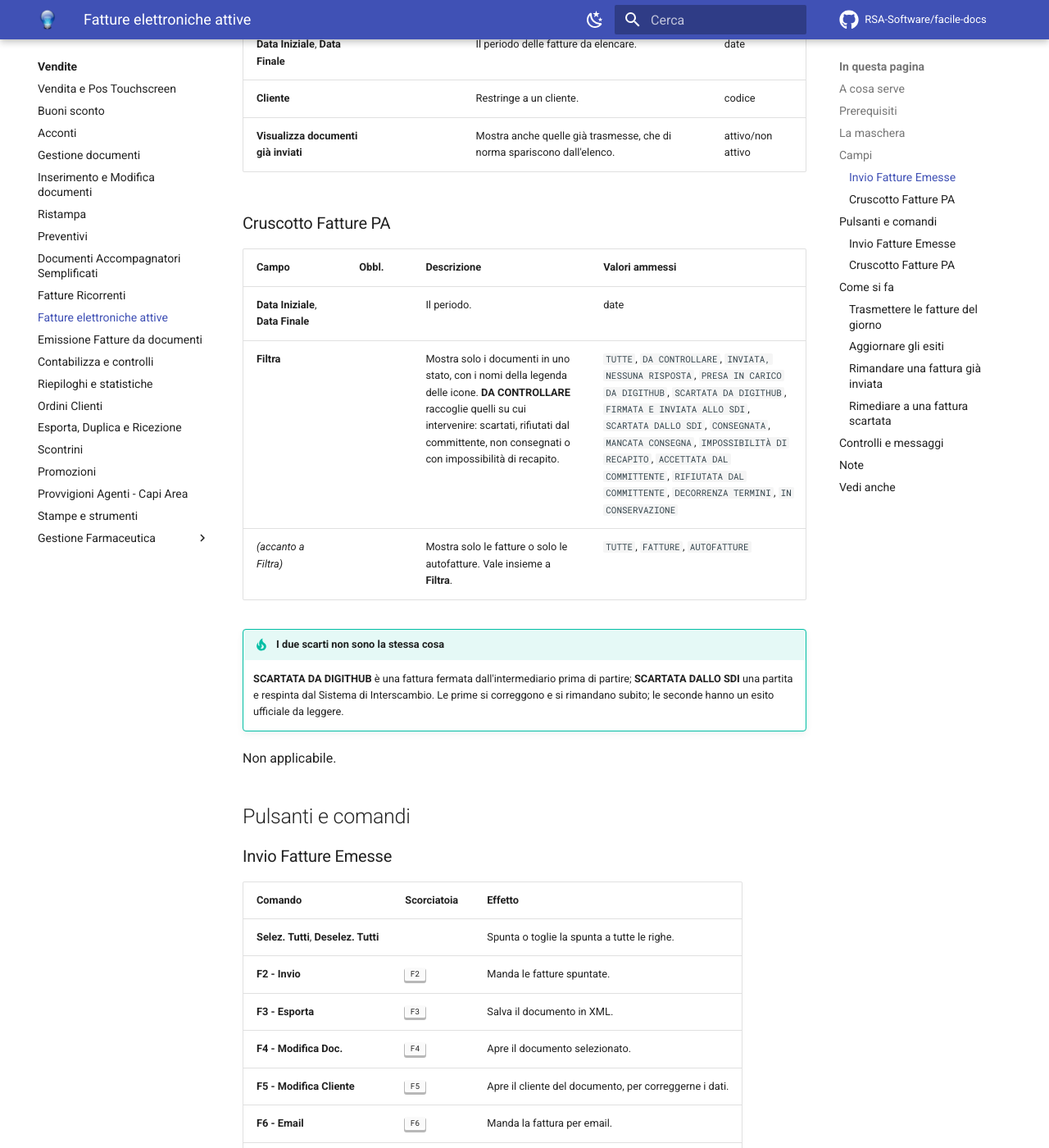
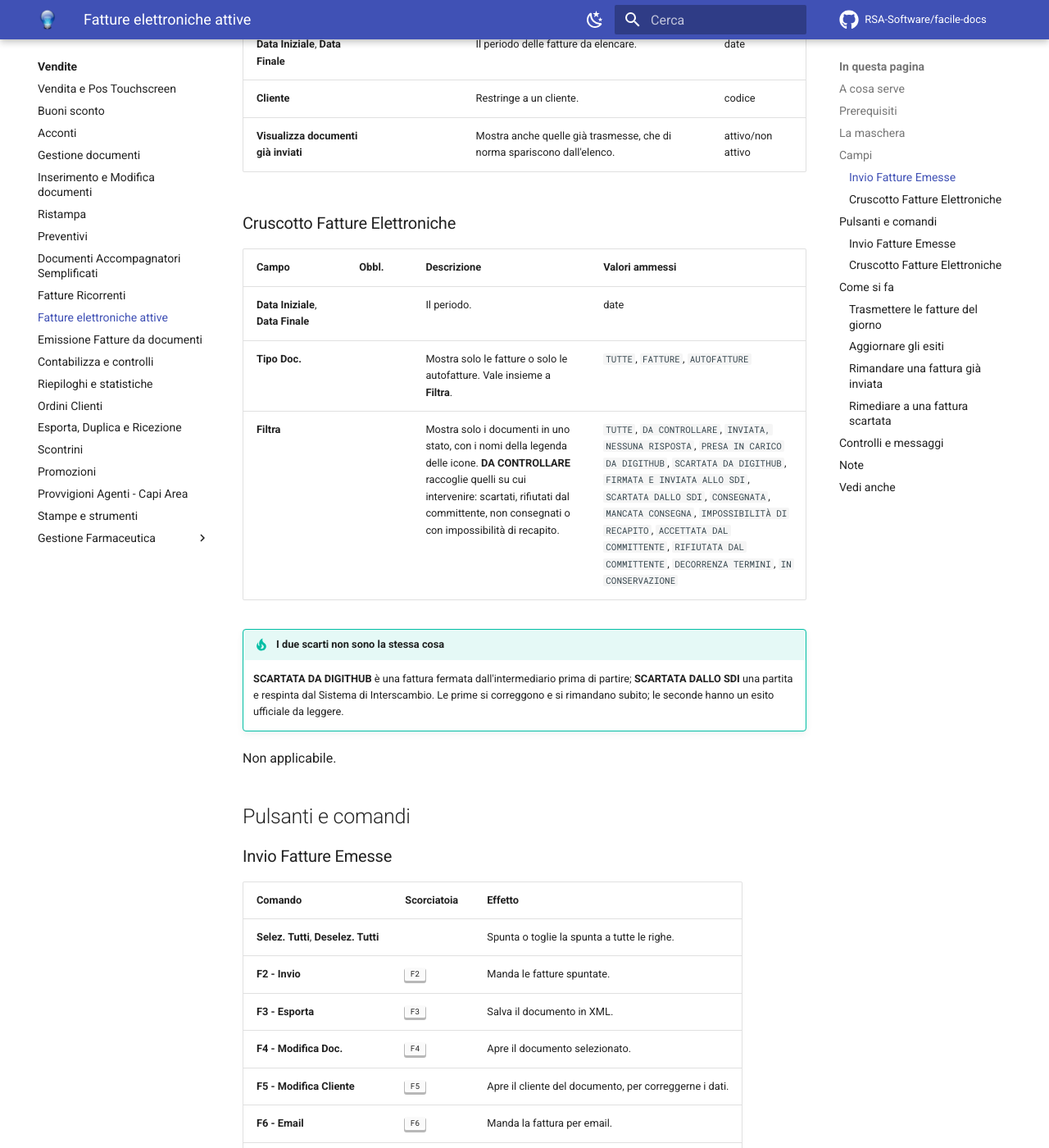
Before and after one commit to RSA-Software/facile-docs, an MkDocs documentation site: the page built from docs/moduli/vendite/fatture-elettroniche-attive.md, in a window 1280 px wide and 1400 px high, scrolled down 3141 px. Shown: the whole window at 82% size. Built offline with MkDocs 1.6.1 and Material for MkDocs 9.7.7, drawn with Linux system fonts in a browser that asks for light colours; comment, search, counter and statistics services are not loaded; some of the changed text lies outside the part shown.

Commit message:
Fatture elettroniche attive: Cruscotto Fatture Elettroniche e Tipo Doc.
Co-Authored-By: Claude Opus 5.5 <noreply@anthropic.com>
Claude-Session: https://claude.ai/code/session_01CChYRiPwrCuYDsUHSsos32

```diff
--- a/docs/moduli/vendite/fatture-elettroniche-attive.md
+++ b/docs/moduli/vendite/fatture-elettroniche-attive.md
@@ -53,7 +53,7 @@ Sono **due finestre diverse**, una per mandare e una per seguire.
 **Invio Fatture Emesse** ha in alto i filtri, e sotto una griglia con le
 fatture da mandare: si spuntano quelle che interessano e si preme *Invio*.
 
-**Cruscotto Fatture PA** ha in alto i filtri e sotto **due griglie**: quella
+**Cruscotto Fatture Elettroniche** ha in alto i filtri e sotto **due griglie**: quella
 grande con le fatture e le autofatture inviate — numero, data, cliente,
 partita IVA, totale e stato; l'autofattura si riconosce dal registro nel numero —
 e sotto, per la fattura selezionata, quella degli **esiti**: un'icona, la data,
@@ -96,13 +96,13 @@ esiti, una per ogni notifica.
 | **Cliente** | | Restringe a un cliente. | codice |
 | **Visualizza documenti già inviati** | | Mostra anche quelle già trasmesse, che di norma spariscono dall'elenco. | attivo/non attivo |
 
-### Cruscotto Fatture PA
+### Cruscotto Fatture Elettroniche
 
 | Campo | Obbl. | Descrizione | Valori ammessi |
 |---|:---:|---|---|
 | **Data Iniziale**, **Data Finale** | | Il periodo. | date |
+| **Tipo Doc.** | | Mostra solo le fatture o solo le autofatture. Vale insieme a **Filtra**. | `TUTTE`, `FATTURE`, `AUTOFATTURE` |
 | **Filtra** | | Mostra solo i documenti in uno stato, con i nomi della legenda delle icone. **DA CONTROLLARE** raccoglie quelli su cui intervenire: scartati, rifiutati dal committente, non consegnati o con impossibilità di recapito. | `TUTTE`, `DA CONTROLLARE`, `INVIATA, NESSUNA RISPOSTA`, `PRESA IN CARICO DA DIGITHUB`, `SCARTATA DA DIGITHUB`, `FIRMATA E INVIATA ALLO SDI`, `SCARTATA DALLO SDI`, `CONSEGNATA`, `MANCATA CONSEGNA`, `IMPOSSIBILITÀ DI RECAPITO`, `ACCETTATA DAL COMMITTENTE`, `RIFIUTATA DAL COMMITTENTE`, `DECORRENZA TERMINI`, `IN CONSERVAZIONE` |
-| *(accanto a Filtra)* | | Mostra solo le fatture o solo le autofatture. Vale insieme a **Filtra**. | `TUTTE`, `FATTURE`, `AUTOFATTURE` |
 
 !!! tip "I due scarti non sono la stessa cosa"
 
@@ -127,7 +127,7 @@ Non applicabile.
 | **F6 - Email** | ++f6++ | Manda la fattura per email. |
 | **F7 - Trova** | ++f7++ | Cerca nella griglia. |
 
-### Cruscotto Fatture PA
+### Cruscotto Fatture Elettroniche
 
 | Comando | Scorciatoia | Effetto |
 |---|---|---|
```
